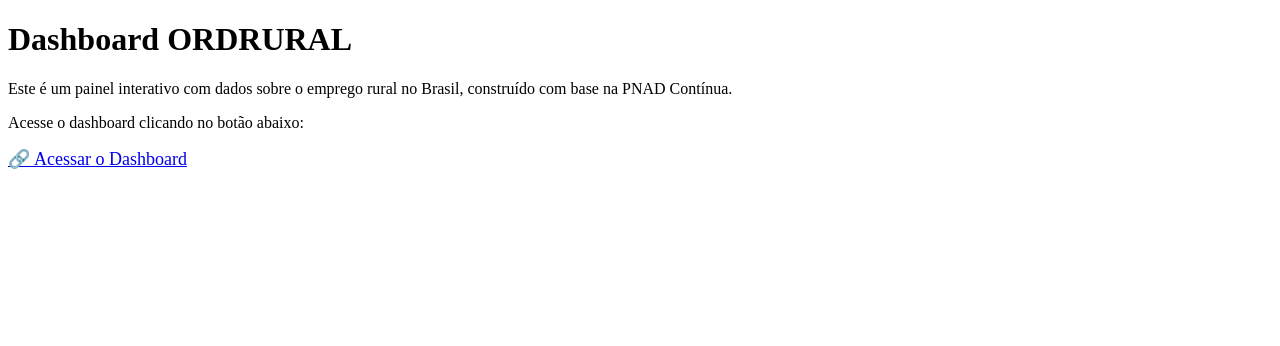
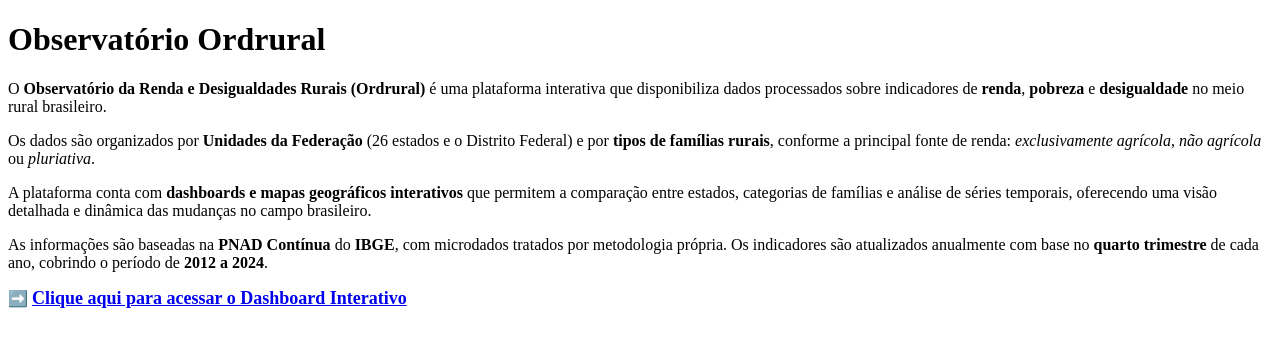
Before and after one commit to afcp93/ordrural-dashboard, a plain HTML site: page index.html in a window 1280 px wide. Drawn offline with Linux system fonts and the light colour scheme.

Commit message:
Update index.html

```diff
--- a/index.html
+++ b/index.html
@@ -2,15 +2,32 @@
 <html lang="pt-br">
 <head>
   <meta charset="UTF-8">
-  <meta name="description" content="Dashboard interativo com dados do emprego rural do Brasil. Visualize estatísticas, séries temporais e mapas com base na PNAD Contínua.">
-  <meta name="keywords" content="emprego rural, dashboard, PNAD, dados, agricultura, ORDRURAL">
-  <meta name="author" content="Alan Pereira">
-  <title>Dashboard ORDRURAL - Emprego Rural</title>
+  <meta name="description" content="Dashboard interativo com dados de renda, pobreza e desigualdade no meio rural brasileiro. Visualize comparações entre estados, tipos de família e séries temporais com base na PNAD Contínua.">
+  <meta name="keywords" content="Ordrural, desigualdade rural, pobreza, renda, famílias rurais, agricultura, PNAD Contínua, IBGE, dashboards, mapas interativos">
+  <meta name="author" content="Observatório Ordrural">
+  <title>Observatório Ordrural – Renda e Desigualdades Rurais</title>
 </head>
 <body>
-  <h1>Dashboard ORDRURAL</h1>
-  <p>Este é um painel interativo com dados sobre o emprego rural no Brasil, construído com base na PNAD Contínua.</p>
-  <p>Acesse o dashboard clicando no botão abaixo:</p>
-  <p><a href="https://ordrural.shinyapps.io/dashboard_ordrural/" target="_blank" style="font-size:18px;">🔗 Acessar o Dashboard</a></p>
+  <h1>Observatório Ordrural</h1>
+
+  <p>
+    O <strong>Observatório da Renda e Desigualdades Rurais (Ordrural)</strong> é uma plataforma interativa que disponibiliza dados processados sobre indicadores de <strong>renda</strong>, <strong>pobreza</strong> e <strong>desigualdade</strong> no meio rural brasileiro.
+  </p>
+
+  <p>
+    Os dados são organizados por <strong>Unidades da Federação</strong> (26 estados e o Distrito Federal) e por <strong>tipos de famílias rurais</strong>, conforme a principal fonte de renda: <em>exclusivamente agrícola</em>, <em>não agrícola</em> ou <em>pluriativa</em>.
+  </p>
+
+  <p>
+    A plataforma conta com <strong>dashboards e mapas geográficos interativos</strong> que permitem a comparação entre estados, categorias de famílias e análise de séries temporais, oferecendo uma visão detalhada e dinâmica das mudanças no campo brasileiro.
+  </p>
+
+  <p>
+    As informações são baseadas na <strong>PNAD Contínua</strong> do <strong>IBGE</strong>, com microdados tratados por metodologia própria. Os indicadores são atualizados anualmente com base no <strong>quarto trimestre</strong> de cada ano, cobrindo o período de <strong>2012 a 2024</strong>.
+  </p>
+
+  <p>
+    ➡️ <a href="https://ordrural.shinyapps.io/dashboard_ordrural/" target="_blank" style="font-size:18px; font-weight:bold;">Clique aqui para acessar o Dashboard Interativo</a>
+  </p>
 </body>
 </html>
```
